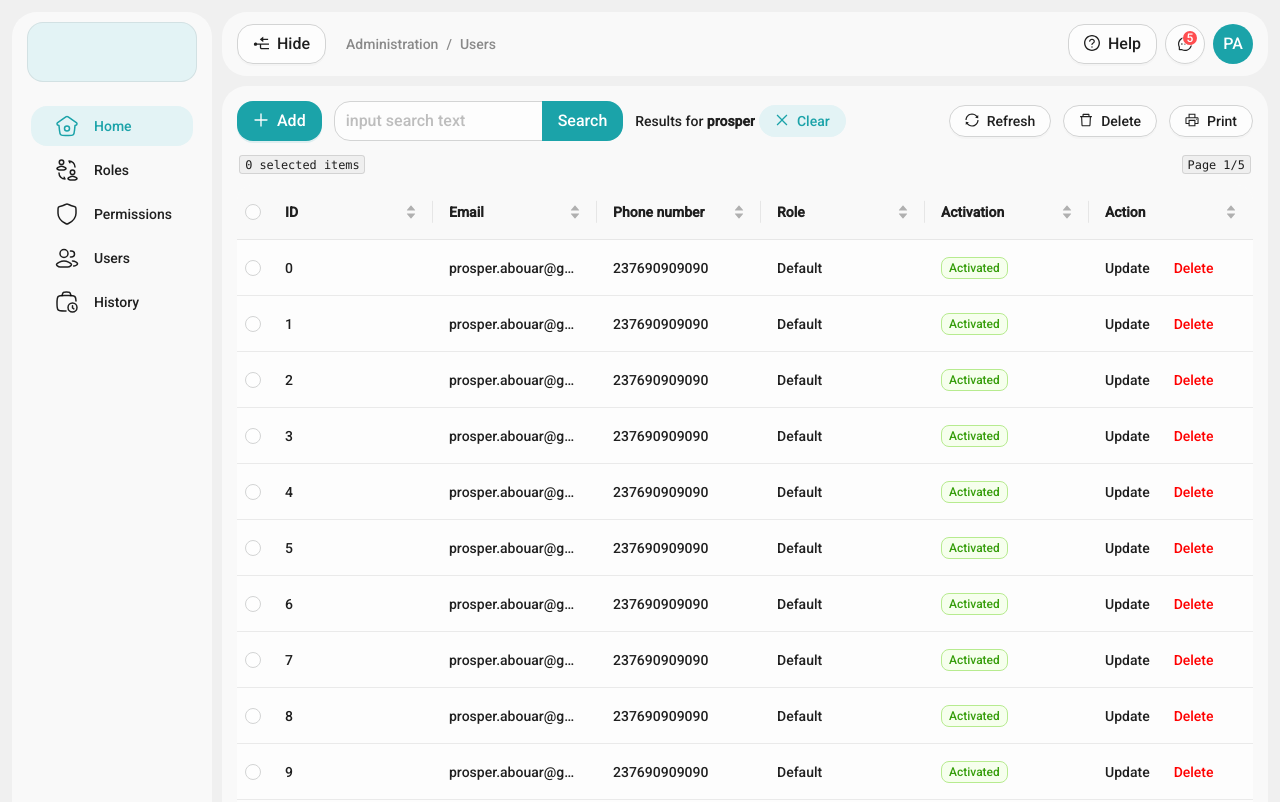
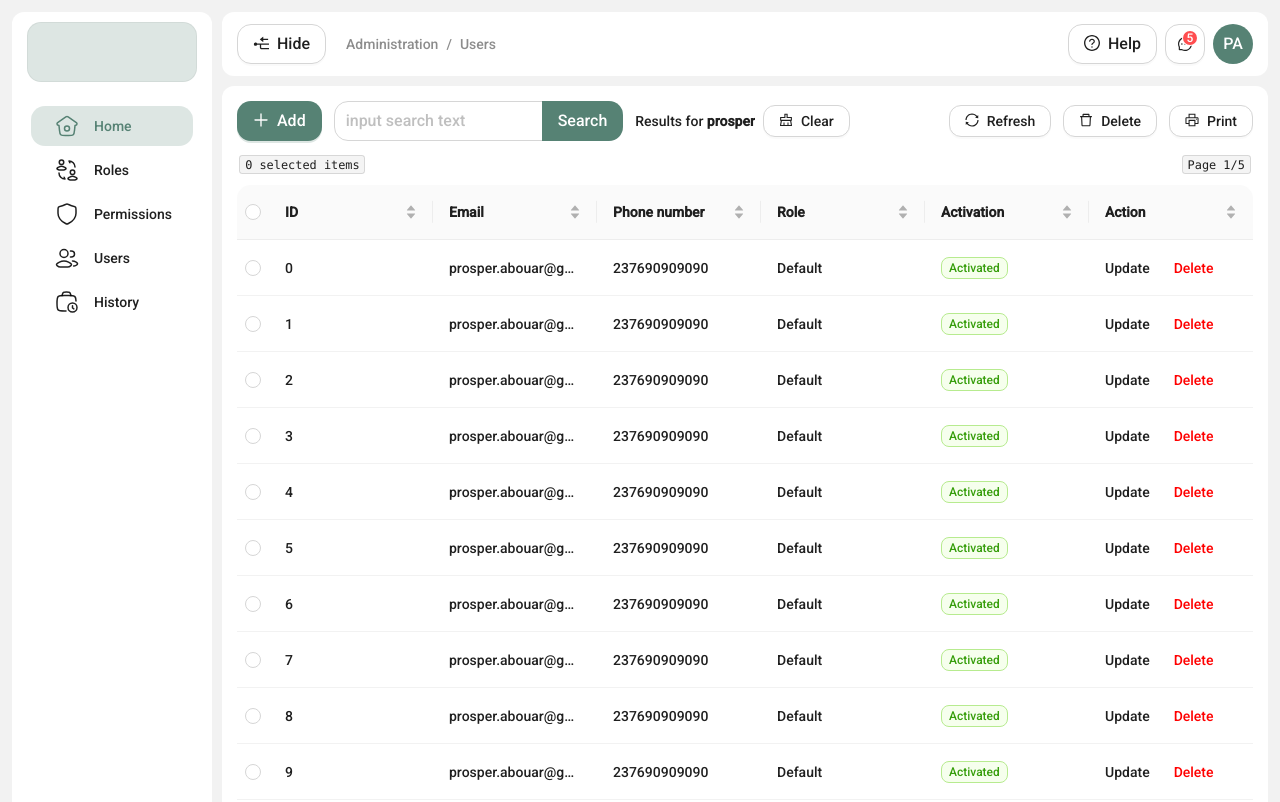
Before and after one commit to 4kpros/next-dashboard, a Next.js app: page /admin/users in a window 1280 px wide. Shown: the top 802 px of the page. Built offline with nearby package versions, Linux system fonts and the light colour scheme; what @ant-design/nextjs-registry would draw is missing.

Commit message:
fix(ui): enhance colors

```diff
--- a/package.json
+++ b/package.json
@@ -12,13 +12,16 @@
     "@ant-design/icons": "^5.5.1",
     "@ant-design/nextjs-registry": "^1.0.1",
     "@tailwindcss/line-clamp": "^0.4.4",
+    "@tanstack/react-query": "^5.59.16",
     "antd": "^5.21.5",
     "next": "15.0.1",
     "react": "19.0.0-rc-65a56d0e-20241020",
     "react-dom": "19.0.0-rc-65a56d0e-20241020",
-    "sass": "^1.80.4"
+    "sass": "^1.80.4",
+    "zustand": "^5.0.0"
   },
   "devDependencies": {
+    "@tanstack/eslint-plugin-query": "^5.59.7",
     "@types/node": "^22.7.9",
     "@types/react": "^18.3.12",
     "@types/react-dom": "^18.3.1",
--- a/src/app/admin/layout.tsx
+++ b/src/app/admin/layout.tsx
@@ -170,7 +170,6 @@ export default function DashboardLayout({
             </Button>
             <Button
               size="large"
-              shape="circle"
               icon={
                 <Badge
                   size="small"
--- a/src/app/admin/users/components/form-add-user.tsx
+++ b/src/app/admin/users/components/form-add-user.tsx
@@ -62,7 +62,7 @@ export default function FormAddUser(props: {
             {
               type: "email",
               required: true,
-              message: "Please input your email!",
+              message: "Please enter the email!",
             },
           ]}
         >
@@ -77,7 +77,7 @@ export default function FormAddUser(props: {
             {
               type: "string",
               required: true,
-              message: "Please input your phone number!",
+              message: "Please enter the phone number!",
             },
           ]}
         >
@@ -100,22 +100,22 @@ export default function FormAddUser(props: {
         ]}
       >
         <Select size="large" placeholder="Select the role">
-          <Select.Option key={"user-add-role-1"} value="0">
+          <Select.Option key={"user-add-role-0"} value="0">
             Admin
           </Select.Option>
-          <Select.Option key={"user-add-role-2"} value="1">
+          <Select.Option key={"user-add-role-1"} value="1">
             Admin assist
           </Select.Option>
-          <Select.Option key={"user-add-role-3"} value="2">
+          <Select.Option key={"user-add-role-2"} value="2">
             Director
           </Select.Option>
-          <Select.Option key={"user-add-role-4"} value="3">
+          <Select.Option key={"user-add-role-3"} value="3">
             Director assist
           </Select.Option>
-          <Select.Option key={"user-add-role-5"} value="3">
+          <Select.Option key={"user-add-role-4"} value="4">
             Teacher
           </Select.Option>
-          <Select.Option key={"user-add-role-6"} value="3">
+          <Select.Option key={"user-add-role-5"} value="5">
             Student
           </Select.Option>
         </Select>
--- a/src/app/admin/users/components/form-update-user.tsx
+++ b/src/app/admin/users/components/form-update-user.tsx
@@ -35,7 +35,7 @@ export default function FormUpdateUser(props: {
           {
             type: "email",
             required: true,
-            message: "Please input your email!",
+            message: "Please enter the email!",
           },
         ]}
       >
@@ -49,7 +49,7 @@ export default function FormUpdateUser(props: {
           {
             type: "string",
             required: true,
-            message: "Please input your phone number!",
+            message: "Please enter the phone number!",
           },
         ]}
       >
@@ -71,22 +71,22 @@ export default function FormUpdateUser(props: {
         ]}
       >
         <Select size="large" placeholder="Select the role">
-          <Select.Option key={"user-add-role-1"} value="0">
+          <Select.Option key={"user-add-role-0"} value="0">
             Admin
           </Select.Option>
-          <Select.Option key={"user-add-role-2"} value="1">
+          <Select.Option key={"user-add-role-1"} value="1">
             Admin assist
           </Select.Option>
-          <Select.Option key={"user-add-role-3"} value="2">
+          <Select.Option key={"user-add-role-2"} value="2">
             Director
           </Select.Option>
-          <Select.Option key={"user-add-role-4"} value="3">
+          <Select.Option key={"user-add-role-3"} value="3">
             Director assist
           </Select.Option>
-          <Select.Option key={"user-add-role-5"} value="3">
+          <Select.Option key={"user-add-role-4"} value="4">
             Teacher
           </Select.Option>
-          <Select.Option key={"user-add-role-6"} value="3">
+          <Select.Option key={"user-add-role-5"} value="5">
             Student
           </Select.Option>
         </Select>
--- a/src/app/layout.tsx
+++ b/src/app/layout.tsx
@@ -1,7 +1,7 @@
 import type { Metadata } from "next";
 import { AntdRegistry } from "@ant-design/nextjs-registry";
 
-import CustomThemeProvider from "../theme";
+import CustomThemeProvider from "../theme/theme";
 
 import "../styles/globals.css";
 import "../styles/modal.scss";
--- a/src/components/tables/headers/default-header.tsx
+++ b/src/components/tables/headers/default-header.tsx
@@ -1,4 +1,5 @@
 import {
+  ClearOutlined,
   CloseOutlined,
   DeleteOutlined,
   PlusOutlined,
@@ -37,15 +38,13 @@ export default function DefaultTableHeader(props: {
           onSubmit={props.onSearch}
         />
         {props.searchKeyword != undefined && props.searchKeyword != null ? (
-          <div className="flex flex-wrap items-center gap-1">
+          <div className="flex flex-wrap items-center gap-2">
             <p className="line-clamp-1">
               Results for{" "}
               <b className="font-extrabold">{props.searchKeyword ?? ""}</b>
             </p>
             <Button
-              icon={<CloseOutlined width={18} height={18} />}
-              color="primary"
-              variant="filled"
+              icon={<ClearOutlined width={18} height={18} />}
               onClick={props.onClearSearch}
             >
               Clear
--- a/src/theme/index.tsx
+++ /dev/null
@@ -1,51 +0,0 @@
-"use client";
-
-import React from "react";
-import { ConfigProvider, theme } from "antd";
-import { Roboto } from "next/font/google";
-
-const roboto = Roboto({
-  subsets: ["latin"],
-  weight: "500",
-  style: "normal",
-  preload: true,
-});
-
-const CustomThemeProvider = ({
-  children,
-}: Readonly<{ children: React.ReactNode }>) => {
-  const darkMode = false;
-  return (
-    <ConfigProvider
-      theme={{
-        algorithm: darkMode ? theme.darkAlgorithm : theme.defaultAlgorithm,
-        token: {
-          // Colors primary
-          colorPrimary: darkMode ? "#1ba3a9" : "#1ba3a9",
-          colorPrimaryBg: darkMode ? "#062428" : "#e3f3f5",
-          colorPrimaryBgHover: darkMode ? "#082c30" : "#d7e8e9",
-          // Colors container & secondary
-          colorBgContainer: darkMode
-            ? "rgba(0, 0, 0, 0.5)"
-            : "rgba(255, 255, 255, 0.65)",
-          colorBgBase: darkMode ? "#041d1c" : "#f8fcfc", // Body
-          colorBgElevated: darkMode ? "#2b4a4a" : "#f4fafb", // Modal, popup
-          colorBorderSecondary: darkMode
-            ? "rgba(255, 255, 255, 0.075)"
-            : "rgba(0, 0, 0, 0.075)",
-
-          // Radius
-          borderRadius: 25,
-
-          // Font
-          fontFamily: roboto.style.fontFamily,
-          // fontSize: 16,
-        },
-      }}
-    >
-      {children}
-    </ConfigProvider>
-  );
-};
-
-export default CustomThemeProvider;
--- /dev/null
+++ b/src/theme/theme.tsx
@@ -0,0 +1,63 @@
+"use client";
+
+import React from "react";
+import { ConfigProvider, theme } from "antd";
+import { Roboto } from "next/font/google";
+
+const roboto = Roboto({
+  subsets: ["latin"],
+  weight: "500",
+  style: "normal",
+  preload: true,
+});
+
+const CustomThemeProvider = ({
+  children,
+}: Readonly<{ children: React.ReactNode }>) => {
+  const darkMode = false;
+  return (
+    <ConfigProvider
+      theme={{
+        algorithm: darkMode ? theme.darkAlgorithm : theme.defaultAlgorithm,
+        token: {
+          // Colors primary
+          colorPrimary: darkMode ? "#568274" : "#568274",
+          colorPrimaryBg: darkMode ? "#56827433" : "#56827433",
+          colorPrimaryBgHover: darkMode ? "#56827450" : "#56827450",
+          // Colors container & secondary
+          colorBgContainer: darkMode ? "#0b0e0d" : "#ffffff", // Card, container
+          colorBgBase: darkMode ? "#181d1b" : "#fcfdfd", // Body
+          colorBgElevated: darkMode ? "#28312e" : "#fcfdfd", // Modal, popup
+          colorBorderSecondary: darkMode
+            ? "rgba(255, 255, 255, 0.05)"
+            : "rgba(0, 0, 0, 0.05)",
+
+          // Radius
+          borderRadiusXS: 4,
+          borderRadiusSM: 8,
+          borderRadius: 12,
+          borderRadiusLG: 14,
+
+          // Shadow
+          boxShadow: darkMode
+            ? "rgba(255, 255, 255, 0.05) 0px 7px 29px 0px"
+            : "rgba(0, 0, 0, 0.1) 0px 7px 29px 0px",
+          boxShadowSecondary: darkMode
+            ? "rgba(255, 255, 255, 0.05) 0px 7px 29px 0px"
+            : "rgba(0, 0, 0, 0.1) 0px 7px 29px 0px",
+          boxShadowTertiary: darkMode
+            ? "rgba(255, 255, 255, 0.05) 0px 7px 29px 0px"
+            : "rgba(0, 0, 0, 0.1) 0px 7px 29px 0px",
+
+          // Font
+          fontFamily: roboto.style.fontFamily,
+          // fontSize: 16,
+        },
+      }}
+    >
+      {children}
+    </ConfigProvider>
+  );
+};
+
+export default CustomThemeProvider;
```
Also changed, not shown: 1 other file (tests, documents, lock files or other folders).
